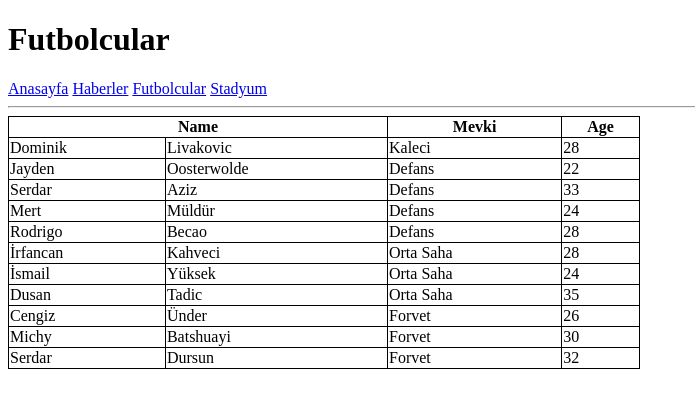
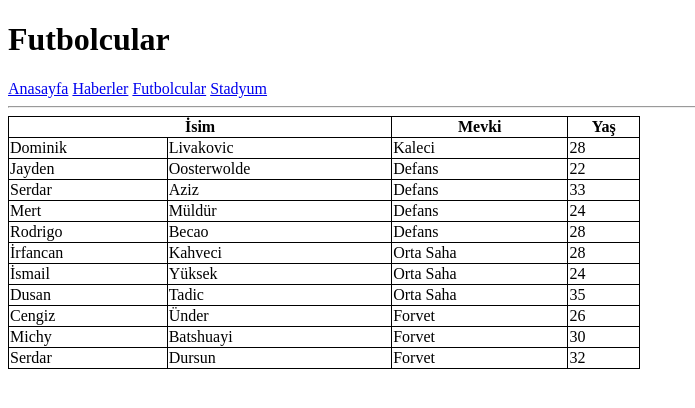
Before and after one commit to mehmetiyiyazici/fenerbahce, a plain HTML site: page futbolcular.html in a window 1280 px wide. Shown: the whole page, without its empty margins (0-695 px from the left). Drawn offline with Linux system fonts and the light colour scheme.

Commit message:
futbolcular.html

```diff
--- a/futbolcular.html
+++ b/futbolcular.html
@@ -20,9 +20,9 @@
     <hr>
     <table style="width:50%">
         <tr>
-          <th colspan="2">Name</th>
+          <th colspan="2">İsim</th>
           <th>Mevki</th>
-          <th>Age</th>
+          <th>Yaş</th>
         </tr>
         <tr>
           <td>Dominik</td>
```
